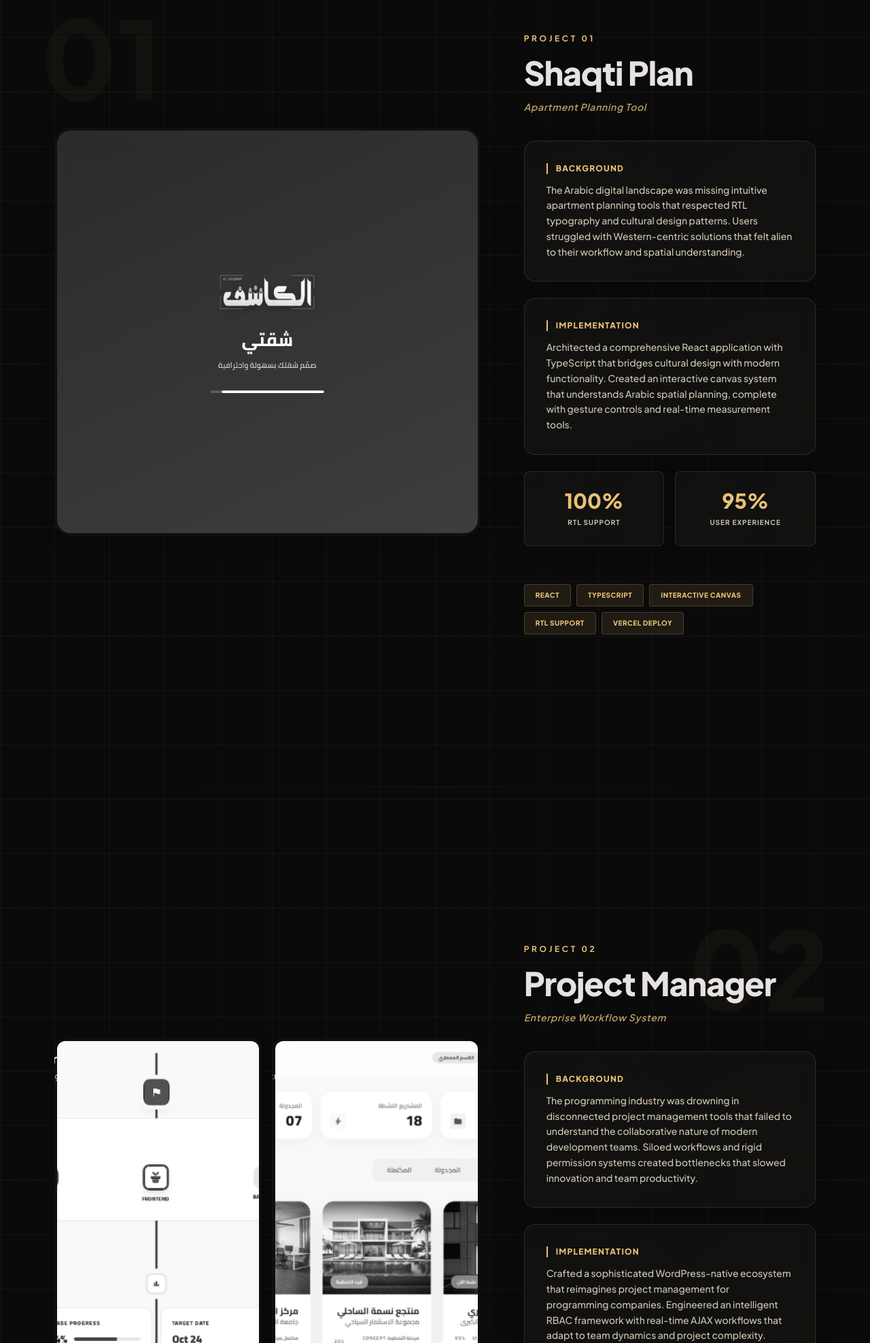
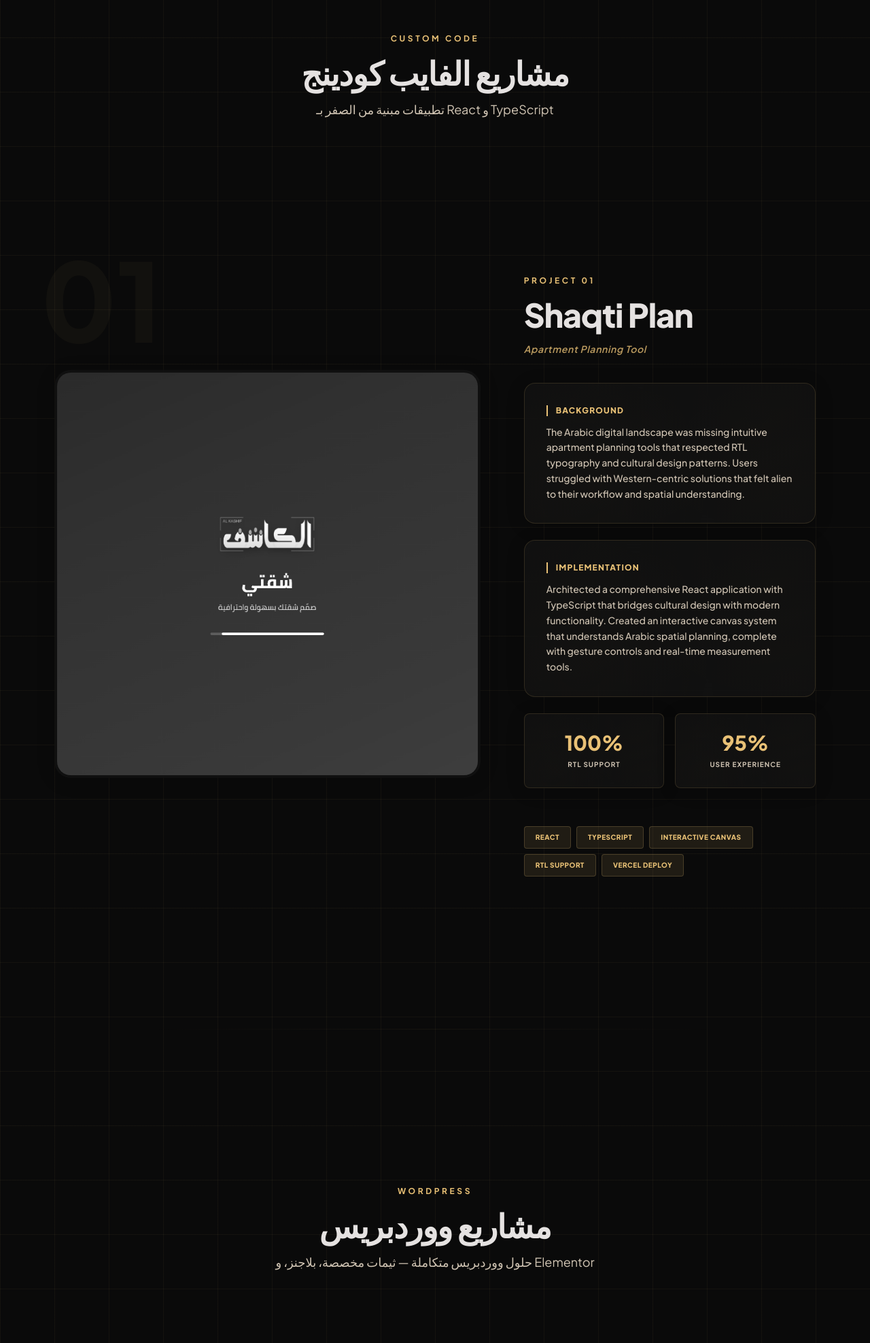
Before and after one commit to ahmadshapan123123-stack/Portfolio, a plain HTML site: page index.html in a window 1280 px wide. Shown: the part 825-2800 px from the top of the page at 68% size. Drawn offline with nearby package versions, Linux system fonts and the light colour scheme.

Commit message:
fix: separate WordPress and Custom Code projects, fix overlapping, add cross-links

```diff
--- a/css/style.css
+++ b/css/style.css
@@ -44,7 +44,9 @@
     -webkit-backdrop-filter: blur(16px);
     border: 1px solid rgba(233, 193, 118, 0.15);
     transition: all 0.5s cubic-bezier(0.4, 0, 0.2, 1);
-    box-shadow: 0 4px 30px rgba(0, 0, 0, 0.1)
+    box-shadow: 0 4px 30px rgba(0, 0, 0, 0.1);
+    position: relative;
+    z-index: 1;
 }
 
 .glass-card:hover {
--- a/index.html
+++ b/index.html
@@ -87,6 +87,8 @@
 </div>
 <div class="hidden md:flex items-center space-x-8">
 <a class="text-[#e9c176] font-bold border-b-2 border-[#e9c176] pb-1 font-body text-sm uppercase tracking-widest" href="#">Portfolio</a>
+<a class="text-[#e5e2e1]/70 hover:text-[#e9c176] transition-colors font-body text-sm uppercase tracking-widest" href="https://ahmadshapan123123-stack.github.io/content-Portfolio/" target="_blank" rel="noopener">Writer Portfolio</a>
+<a class="text-[#e5e2e1]/70 hover:text-[#e9c176] transition-colors font-body text-sm uppercase tracking-widest" href="https://ahmadshapan123123-stack.github.io/CV/" target="_blank" rel="noopener">Resume</a>
 </div>
 <div class="flex items-center gap-6">
 <button class="bg-primary text-on-primary px-6 py-2.5 rounded-full font-cairo font-bold text-sm transition-transform hover:scale-105 active:scale-95">
@@ -121,6 +123,12 @@
 <div class="blueprint-line-h w-full opacity-50"></div>
 <!-- Projects Section -->
 <section class="px-8 lg:px-20 py-40 max-w-7xl mx-auto space-y-56" id="projects">
+<!-- Category: Custom Code -->
+<div class="text-center space-y-4 mb-16">
+<span class="text-primary font-bold text-xs tracking-[0.3em] uppercase">Custom Code</span>
+<h3 class="text-4xl md:text-5xl font-extrabold tracking-tight text-on-surface">مشاريع الفايب كودينج</h3>
+<p class="text-on-surface-variant text-lg">تطبيقات مبنية من الصفر بـ React و TypeScript</p>
+</div>
 <!-- Project 01: Shaqti Plan -->
 <div class="grid lg:grid-cols-12 gap-16 items-center relative">
 <span class="project-bg-number">01</span>
@@ -170,6 +178,12 @@
 </div>
 </div>
 <div class="blueprint-line-h w-3/4 mx-auto opacity-30"></div>
+<!-- Category: WordPress -->
+<div class="text-center space-y-4 mb-16">
+<span class="text-primary font-bold text-xs tracking-[0.3em] uppercase">WordPress</span>
+<h3 class="text-4xl md:text-5xl font-extrabold tracking-tight text-on-surface">مشاريع ووردبريس</h3>
+<p class="text-on-surface-variant text-lg">حلول ووردبريس متكاملة — ثيمات مخصصة، بلاجنز، و Elementor</p>
+</div>
 <!-- Project 02: Project Manager -->
 <div class="grid lg:grid-cols-12 gap-16 items-center relative">
 <span class="project-bg-number" style="left: auto; right: -20px;">02</span>
```
